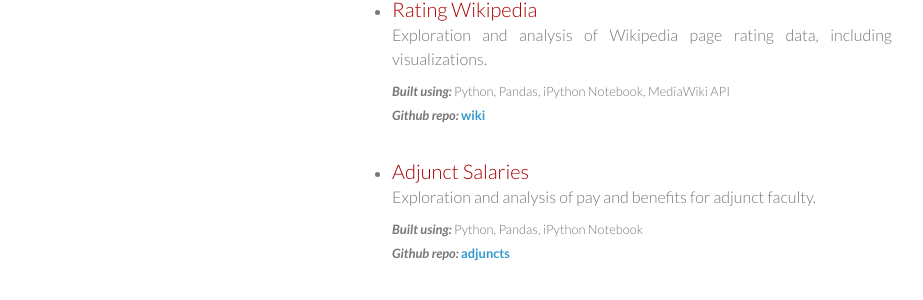
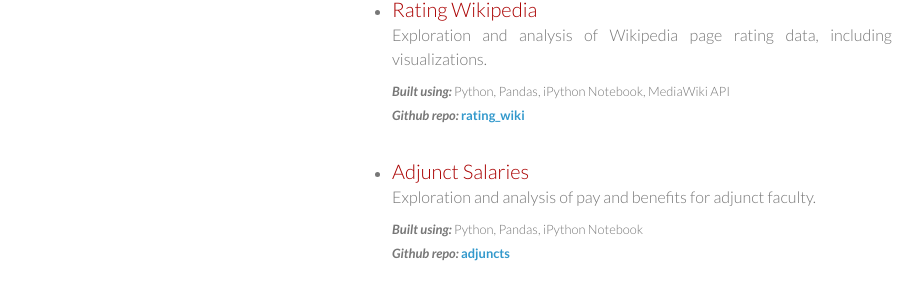
Before and after one commit to bkfunk/bkfunk.github.io, a Jekyll site: the page built from data_projects/index.html, in a window 1280 px wide. Shown: the part 265-565 px from the top of the page, without its empty margins (178-1101 px from the left). Built offline with Jekyll 4.4.1, drawn with Linux system fonts in a browser that asks for light colours; Markdown is read by kramdown in place of the engine named in the settings.

Commit message:
Changed wiki repo

```diff
--- a/_data/projects.yml
+++ b/_data/projects.yml
@@ -8,7 +8,7 @@
   description: Exploration and analysis of Wikipedia page rating data, including visualizations.
   data: Ratings data from Wikimedia pilot + data on Wikipedia edits accessed via API
   built_using: Python, Pandas, iPython Notebook, MediaWiki API
-  repo: wiki
+  repo: rating_wiki
 
 - title: Adjunct Salaries
   description: Exploration and analysis of pay and benefits for adjunct faculty.
```
